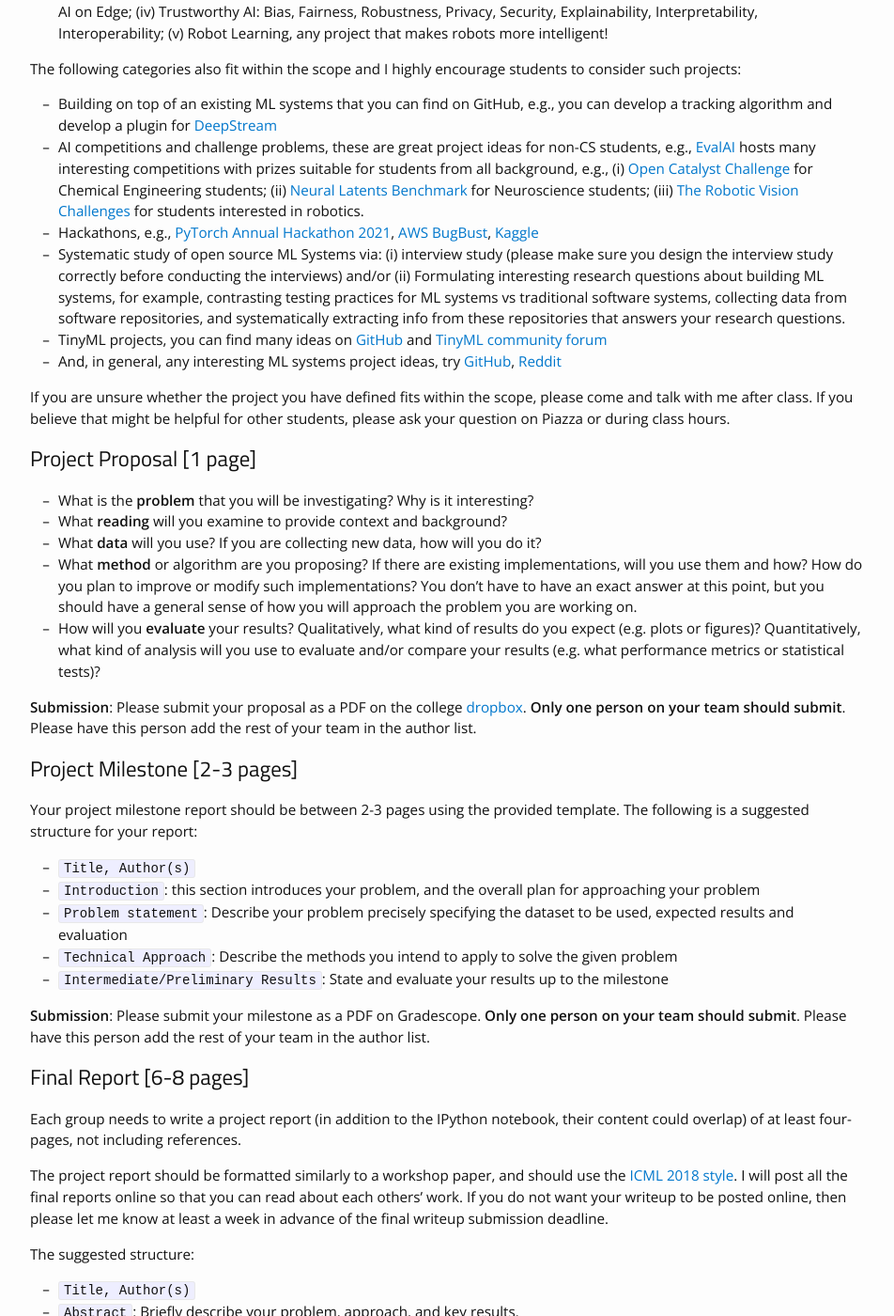
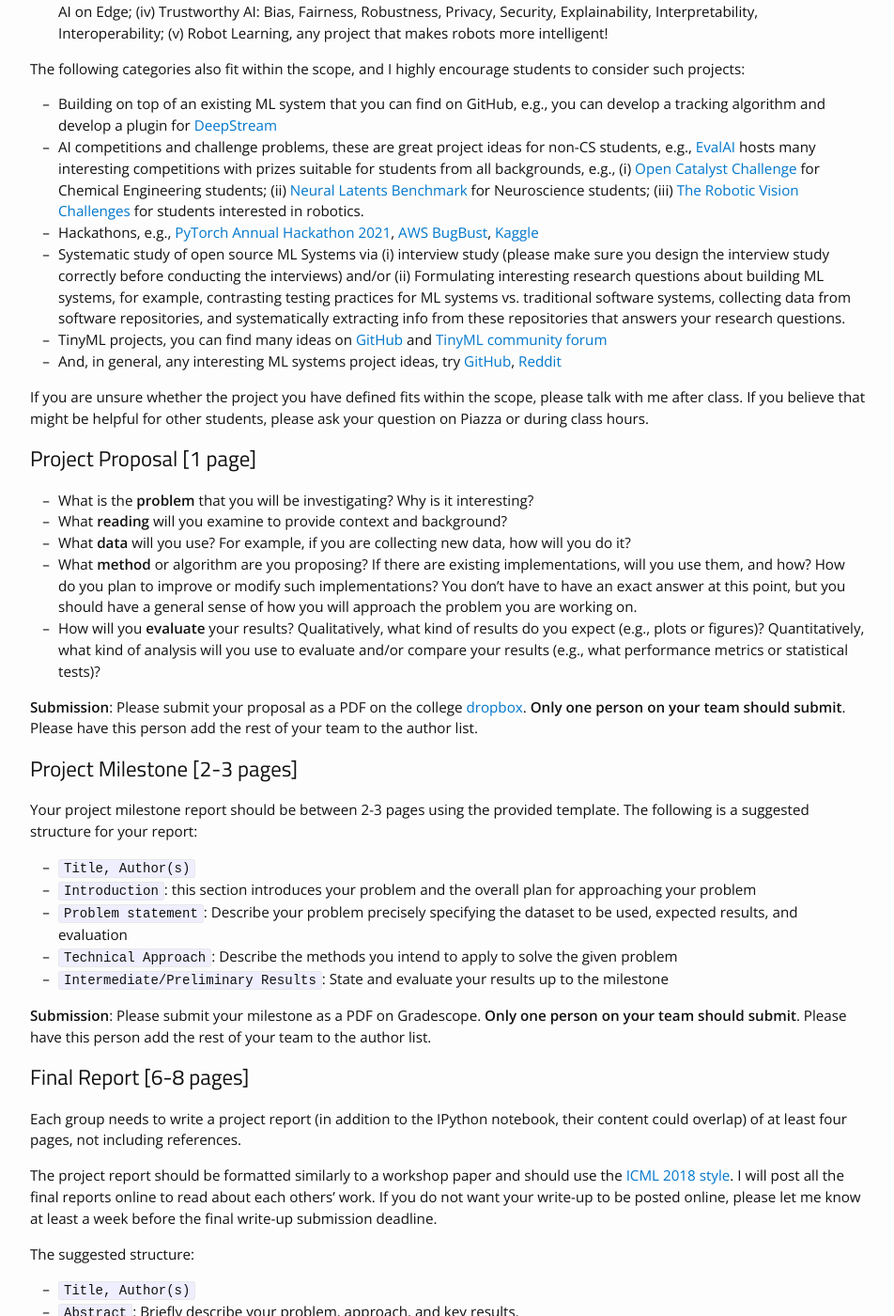
Before and after one commit to pooyanjamshidi/mls, a Jekyll site: the page built from projects.md, in a window 1280 px wide and 1400 px high, scrolled down 421 px. Shown: the whole window at 94% size, without its empty margins (163-1115 px from the left). Built offline with Jekyll 4.4.1, drawn with Linux system fonts in a browser that asks for light colours; nearby versions of some CDN libraries; some of the changed text lies outside the part shown.

Commit message:
updating project page

```diff
--- a/projects.md
+++ b/projects.md
@@ -9,66 +9,66 @@
 Please use this [template](https://github.com/pooyanjamshidi/mls/blob/master/resources/coursework-template.zip) for submitting your written assignments.
 
 
-## Topics [2021]
+## Topics
 
-The course project is an opportunity for you to apply what you have learned in class to a problem of your interest. Potential projects must have these two components:
+The course project is an opportunity to apply what you have learned in class to a problem of your interest. Potential projects must have these two components:
 - `Machine Learning` algorithm: Any ML model class including neural networks or any good old-fashioned ML/AI.
 - `Computer Systems`: The project should have at least one computer systems component: (i) Platform: Embedded, Realtime, Cloud, IoT, Edge; (ii) Systems issues such as scalability, performance, reliability; (iii) On-device ML: e.g., TinyML, AI on Edge; (iv) Trustworthy AI: Bias, Fairness, Robustness, Privacy, Security, Explainability, Interpretability, Interoperability; (v) Robot Learning, any project that makes robots more intelligent!
 
-The following categories also fit within the scope and I highly encourage students to consider such projects:
-* Building on top of an existing ML systems that you can find on GitHub, e.g., you can develop a tracking algorithm and develop a plugin for [DeepStream](https://developer.nvidia.com/deepstream-sdk)
-* AI competitions and challenge problems, these are great project ideas for non-CS students, e.g., [EvalAI](https://eval.ai/) hosts many interesting competitions with prizes suitable for students from all background, e.g., (i) [Open Catalyst Challenge](https://opencatalystproject.org/) for Chemical Engineering students; (ii) [Neural Latents Benchmark](https://neurallatents.github.io/) for Neuroscience students; (iii) [The Robotic Vision Challenges](https://nikosuenderhauf.github.io/roboticvisionchallenges/) for students interested in robotics.
+The following categories also fit within the scope, and I highly encourage students to consider such projects:
+* Building on top of an existing ML system that you can find on GitHub, e.g., you can develop a tracking algorithm and develop a plugin for [DeepStream](https://developer.nvidia.com/deepstream-sdk)
+* AI competitions and challenge problems, these are great project ideas for non-CS students, e.g., [EvalAI](https://eval.ai/) hosts many interesting competitions with prizes suitable for students from all backgrounds, e.g., (i) [Open Catalyst Challenge](https://opencatalystproject.org/) for Chemical Engineering students; (ii) [Neural Latents Benchmark](https://neurallatents.github.io/) for Neuroscience students; (iii) [The Robotic Vision Challenges](https://nikosuenderhauf.github.io/roboticvisionchallenges/) for students interested in robotics.
 * Hackathons, e.g., [PyTorch Annual Hackathon 2021](https://pytorch2021.devpost.com/), [AWS BugBust](https://aws.amazon.com/bugbust/), [Kaggle](https://www.kaggle.com/competitions)
-* Systematic study of open source ML Systems via: (i) interview study (please make sure you design the interview study correctly before conducting the interviews) and/or (ii) Formulating interesting research questions about building ML systems, for example, contrasting testing practices for ML systems vs traditional software systems, collecting data from software repositories, and systematically extracting info from these repositories that answers your research questions.
+* Systematic study of open source ML Systems via (i) interview study (please make sure you design the interview study correctly before conducting the interviews) and/or (ii) Formulating interesting research questions about building ML systems, for example, contrasting testing practices for ML systems vs. traditional software systems, collecting data from software repositories, and systematically extracting info from these repositories that answers your research questions.
 * TinyML projects, you can find many ideas on [GitHub](https://github.com/gigwegbe/tinyml-papers-and-projects) and [TinyML community forum](https://discuss.tinymlx.org/c/projects/5)
 * And, in general, any interesting ML systems project ideas, try [GitHub](https://github.com/NirantK/awesome-project-ideas), [Reddit](https://www.reddit.com/r/MachineLearning/search/?q=systems&restrict_sr=1)
 
-If you are unsure whether the project you have defined fits within the scope, please come and talk with me after class. If you believe that might be helpful for other students, please ask your question on Piazza or during class hours.
+If you are unsure whether the project you have defined fits within the scope, please talk with me after class. If you believe that might be helpful for other students, please ask your question on Piazza or during class hours.
 
 ## Project Proposal [1 page]
 
 * What is the **problem** that you will be investigating? Why is it interesting?
 * What **reading** will you examine to provide context and background?
-* What **data** will you use? If you are collecting new data, how will you do it?
-* What **method** or algorithm are you proposing? If there are existing implementations, will you use them and how? How do you plan to improve or modify such implementations? You don't have to have an exact answer at this point, but you should have a general sense of how you will approach the problem you are working on.
-* How will you **evaluate** your results? Qualitatively, what kind of results do you expect (e.g. plots or figures)? Quantitatively, what kind of analysis will you use to evaluate and/or compare your results (e.g. what performance metrics or statistical tests)?
+* What **data** will you use? For example, if you are collecting new data, how will you do it?
+* What **method** or algorithm are you proposing? If there are existing implementations, will you use them, and how? How do you plan to improve or modify such implementations? You don't have to have an exact answer at this point, but you should have a general sense of how you will approach the problem you are working on.
+* How will you **evaluate** your results? Qualitatively, what kind of results do you expect (e.g., plots or figures)? Quantitatively, what kind of analysis will you use to evaluate and/or compare your results (e.g., what performance metrics or statistical tests)?
 
-**Submission**: Please submit your proposal as a PDF on the college [dropbox](https://dropbox.cse.sc.edu/). **Only one person on your team should submit**. Please have this person add the rest of your team in the author list.
+**Submission**: Please submit your proposal as a PDF on the college [dropbox](https://dropbox.cse.sc.edu/). **Only one person on your team should submit**. Please have this person add the rest of your team to the author list.
 
 ## Project Milestone [2-3 pages]
 
 Your project milestone report should be between 2-3 pages using the provided template. The following is a suggested structure for your report:
 
 - `Title, Author(s)`
-- `Introduction`: this section introduces your problem, and the overall plan for approaching your problem
-- `Problem statement`: Describe your problem precisely specifying the dataset to be used, expected results and evaluation
+- `Introduction`: this section introduces your problem and the overall plan for approaching your problem
+- `Problem statement`: Describe your problem precisely specifying the dataset to be used, expected results, and evaluation
 - `Technical Approach`: Describe the methods you intend to apply to solve the given problem
 - `Intermediate/Preliminary Results`: State and evaluate your results up to the milestone
 
-**Submission**: Please submit your milestone as a PDF on Gradescope. **Only one person on your team should submit**. Please have this person add the rest of your team in the author list.
+**Submission**: Please submit your milestone as a PDF on Gradescope. **Only one person on your team should submit**. Please have this person add the rest of your team to the author list.
 
 ## Final Report [6-8 pages]
 
-Each group needs to write a project report (in addition to the IPython notebook, their content could overlap) of at least four-pages, not including references.
+Each group needs to write a project report (in addition to the IPython notebook, their content could overlap) of at least four pages, not including references.
 
-The project report should be formatted similarly to a workshop paper, and should use the [ICML 2018 style](https://icml.cc/Conferences/2018/StyleAuthorInstructions).
-I will post all the final reports online so that you can read about each others' work. If you do not want your writeup to be posted online, then please let me know at least a week in advance of the final writeup submission deadline.
+The project report should be formatted similarly to a workshop paper and should use the [ICML 2018 style](https://icml.cc/Conferences/2018/StyleAuthorInstructions).
+I will post all the final reports online to read about each others' work. If you do not want your write-up to be posted online, please let me know at least a week before the final write-up submission deadline.
 
 The suggested structure:
 
 - `Title, Author(s)`
 - `Abstract`: Briefly describe your problem, approach, and key results.
 - `Introduction (10%)`: Describe the problem you are working on, why it's important, and an overview of your results.
-- `Related Work (10%)`: Discuss published work that relates to your project. How is your approach similar or different from others?
-- `Data (10%)`: Describe the data you are working with for your project. What type of data is it? Where did it come from? How much data are you working with? Did you have to do any preprocessing, filtering, or other special treatment to use this data in your project?
-- `Methods (25%)`: Discuss your approach for solving the problems that you set up in the introduction. Why is your approach the right thing to do? Did you consider alternative approaches? You should include figures, diagrams, or tables to describe your method.
-- `Experiments (40%)`: The exact experiments will vary depending on the project, but you might compare with previously published methods, use visualization techniques to gain insight into how your model works, discuss common failure modes of your choices. You should include graphs, tables, or other figures to illustrate your experimental results.
-- `Conclusion (5%)`: Summarize your key results - what have you learned? Suggest ideas for future extensions or new applications of your ideas.
-- `Supplementary Material`, not counted toward your 6-8 page limit and submitted as a separate file.
+- `Related Work (10%)`: Discuss published work related to your project. How is your approach similar or different from others?
+- `Data (10%)`: Describe the data you are working with for your project. What type of data is it? Where did it come from? How much data are you working with? Did you have to preprocess, filter, or other special treatments to use this data in your project?
+- `Methods (25%)`: Discuss your approach to solving the problems you set up in the introduction. Why is your approach the right thing to do? Did you consider alternative approaches? You should include figures, diagrams, or tables to describe your method.
+- `Experiments (40%)`: The exact experiments will vary depending on the project, but you might compare with previously published methods, use visualization techniques to gain insight into how your model works, discuss standard failure modes of your choices. You should include graphs, tables, or other figures to illustrate your experimental results.
+- `Conclusion (5%)`: Summarize your key results - what have you learned? Suggest ideas for future extensions or new applications of your thoughts.
+- `Supplementary Material,` not counted toward your 6-8 page limit and submitted as a separate file.
 
 Your supplementary material might include:
 - `Source code`
-- `IPython notebook, videos, interactive visualizations, demos, etc`.
+- `IPython notebook, videos, interactive visualizations, demos, etc..`
 
 Some examples of good project reports:
 - [`Sample 1`](http://cs231n.stanford.edu/reports/2017/pdfs/130.pdf)
@@ -80,18 +80,26 @@
 - [`Project1: Hassan Alamri, Yang Ren, Rui Xin`](https://github.com/pooyanjamshidi/mls/blob/master/reports/2018/pdfs/project1.pdf)
 - [`Project3: Joshi Bharat, Harrison Howell, Jianhai Su`](https://github.com/pooyanjamshidi/mls/blob/master/reports/2018/pdfs/project3.pdf)
 
-## Project Presentation (video recording)
-* **Goal**: We will use video recording as the way for groups to present and share their project.
+## Project Presentation (videorecording)
+* **Goal**: We will use video recording for groups to present and share their project.
 
-Each group is required to submit a 5-minute presentation video for their final project. Students can be as creative as they like for their video presentations. The easiest option is to create a slide deck together as a team and record yourselves presenting the slide deck as a group using zoom. Each student member should speak during the presentation. Also, we prefer if students use webcam, so we can see you in the video recordings.
+Each group must submit a 5-minute presentation video for their final project. Students can be as creative as they like for their video presentations. The easiest option is to create a slide deck together as a team and record yourselves presenting the slide deck as a group using zoom. Each student member should speak during the presentation. Also, we prefer if students use a webcam to see you in the video recordings.
 
 The following is a suggested structure for the video presentation. You don't necessarily have to organize your presentation using these sections in this order, but that would likely be a good starting point for most projects.
 
-* **Problem Statement**: Briefly describe the problem your group is tackling. Describe the overall motivation, as well as the input / output of the problem.
+* **Problem Statement**: Briefly describe the problem your group is tackling. Describe the overall motivation and the input/output of the problem.
 * **Technical Challenges**: Briefly describe why the problem is technically challenging.
 * **Related Works**: Briefly in what ways previous works have tackled the technical challenges.
-* **Your Approach and Results**: Describe your detailed technical approach and innovations. Describe evaluation results (dataset and metric). Emphesize on important, interesting, or unexpected results, but also explain the expected results, comparing with previously reported results.
-* **Broader Impact**: How do you expect the impact of your work to be? What can others learn from it or how can they apply it to solve their problems? What are the limitations of your work? What are areas for future improvements?
+* **Your Approach and Results**: Describe your detailed technical approach and innovations. Describe evaluation results (dataset and metric). Emphasize important, interesting, or unexpected results and explain the expected results compared with previously reported results.
+* **Broader Impact**: How do you expect the impact of your work to be? What can others learn from it, or how can they apply it to solve their problems? What are the limitations of your work? What are areas for future improvements?
+
+
+### What and How to Submit Final Materials:
+1. **Project Report:** in PDF format using the template above. This PDF file is the only file you need to submit, all other items should be hosted somewhere as described below, and you only put the links into your report.
+2. **Code:** put the GitHub or GitLab link in your report. Please make sure the repository is public, and you put all materials, including all code, scripts, tutorials, everything that one requires to replicate the results in your report.
+3. **Data:** Including training dataset, testing dataset, metadata, and more importantly, all experimental data, logs that you have collected during your experiments, everything that one requires to replicate the results.
+4. **Project Presentation:** you can use Keynote or PowerPoint to prepare the slides and convert them to PDF. You can publish your presentation on SlideShare/SpeakerDeck and put the link in your report. If you prefer, you can push the PDF into your git repository.
+5. **Video Recording:** You are encouraged to use YouTube to publish your presentation; you then put the link of the video recording in the report.
 
 ## Topics [2020]
 
```
